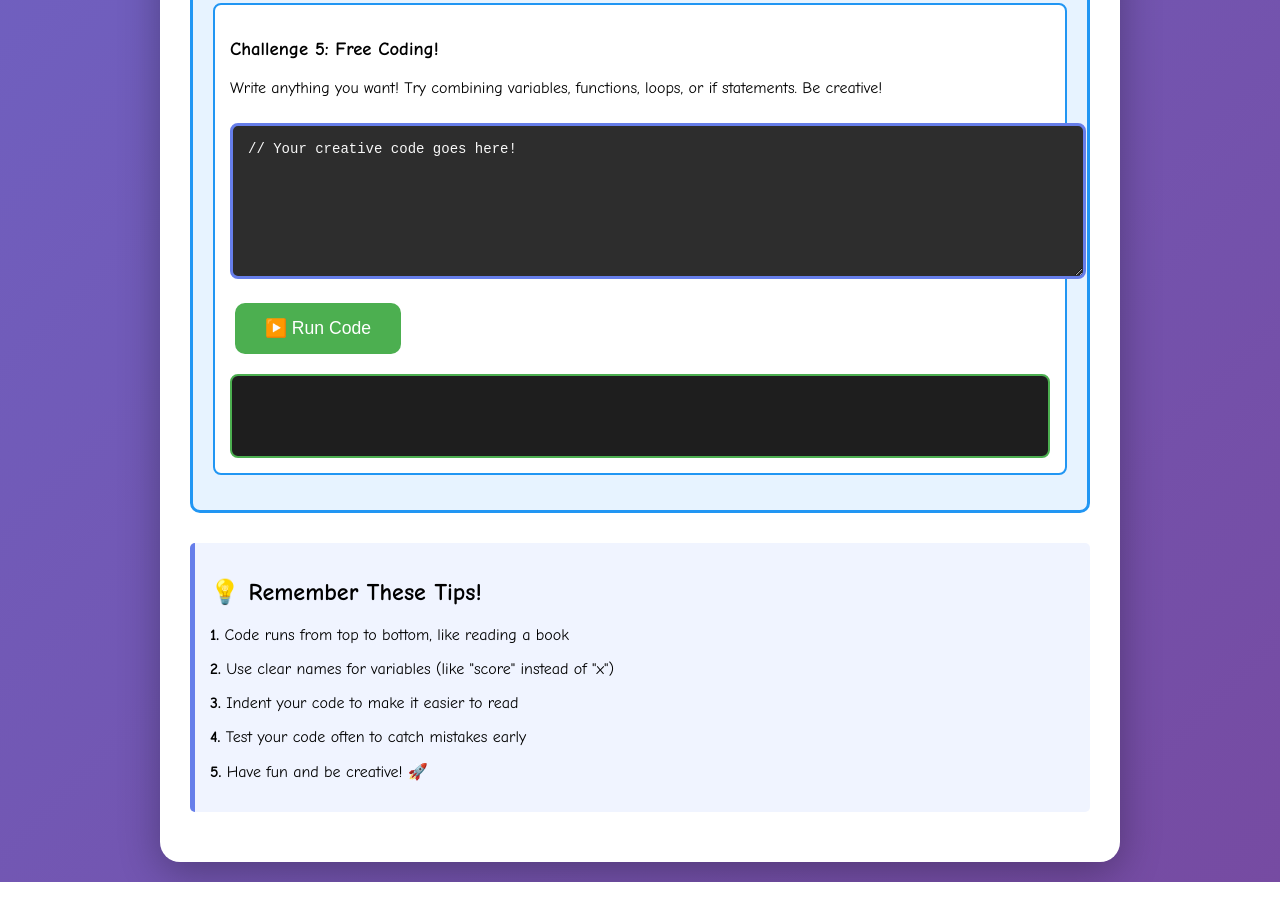
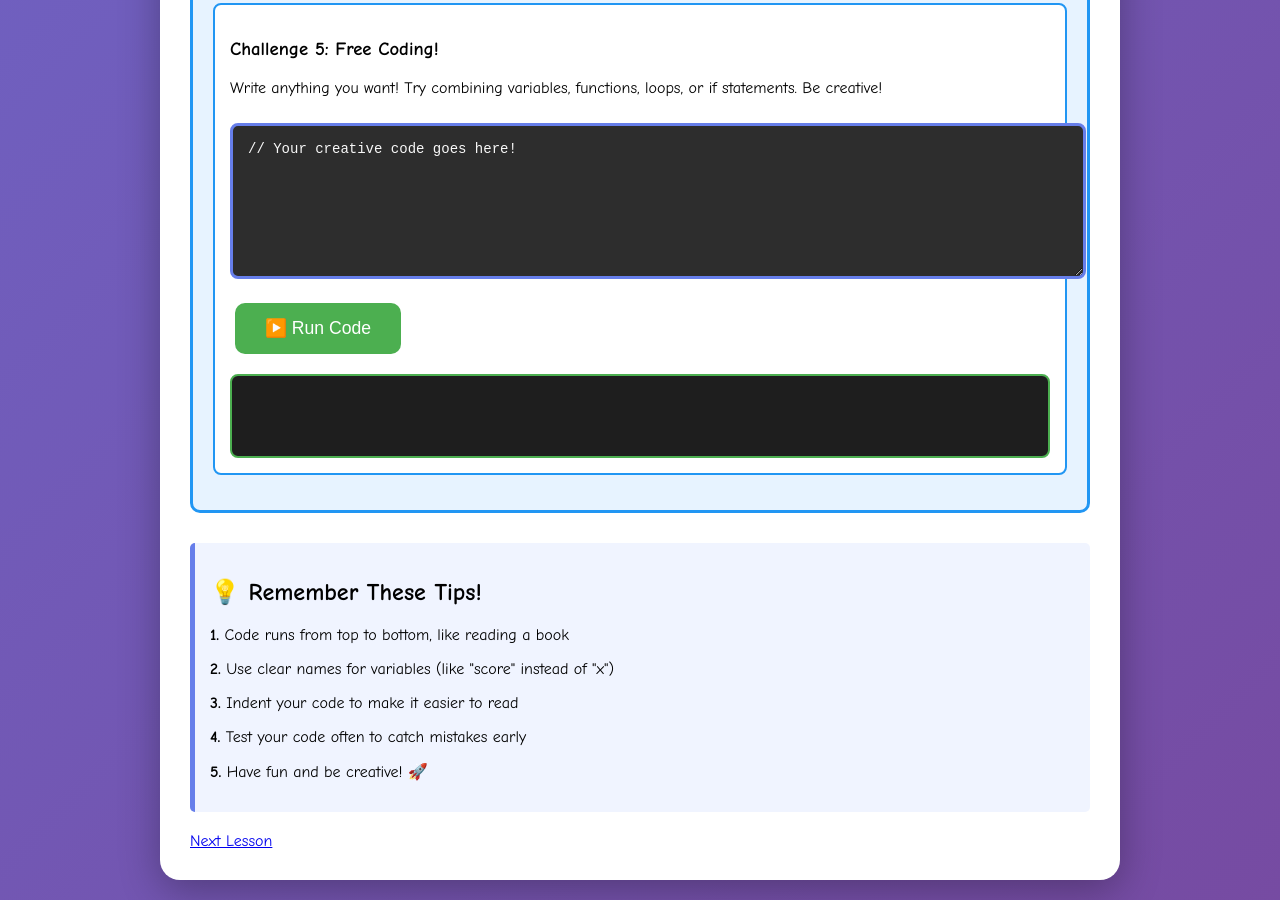
Before and after one commit to Beldangi-fax-Machine/if-newbie-then-code.js, a plain HTML site: page index.html in a window 1280 px wide. Shown: the part 3273-4173 px from the top of the page. Drawn offline with Linux system fonts and the light colour scheme.

Commit message:
Update index.html

```diff
--- a/index.html
+++ b/index.html
@@ -356,6 +356,8 @@ let number = 15;
             <p><strong>4.</strong> Test your code often to catch mistakes early</p>
             <p><strong>5.</strong> Have fun and be creative! 🚀</p>
         </div>
+
+        <a href="index2.html">Next Lesson</a>
     </div>
 
     <script>
```
